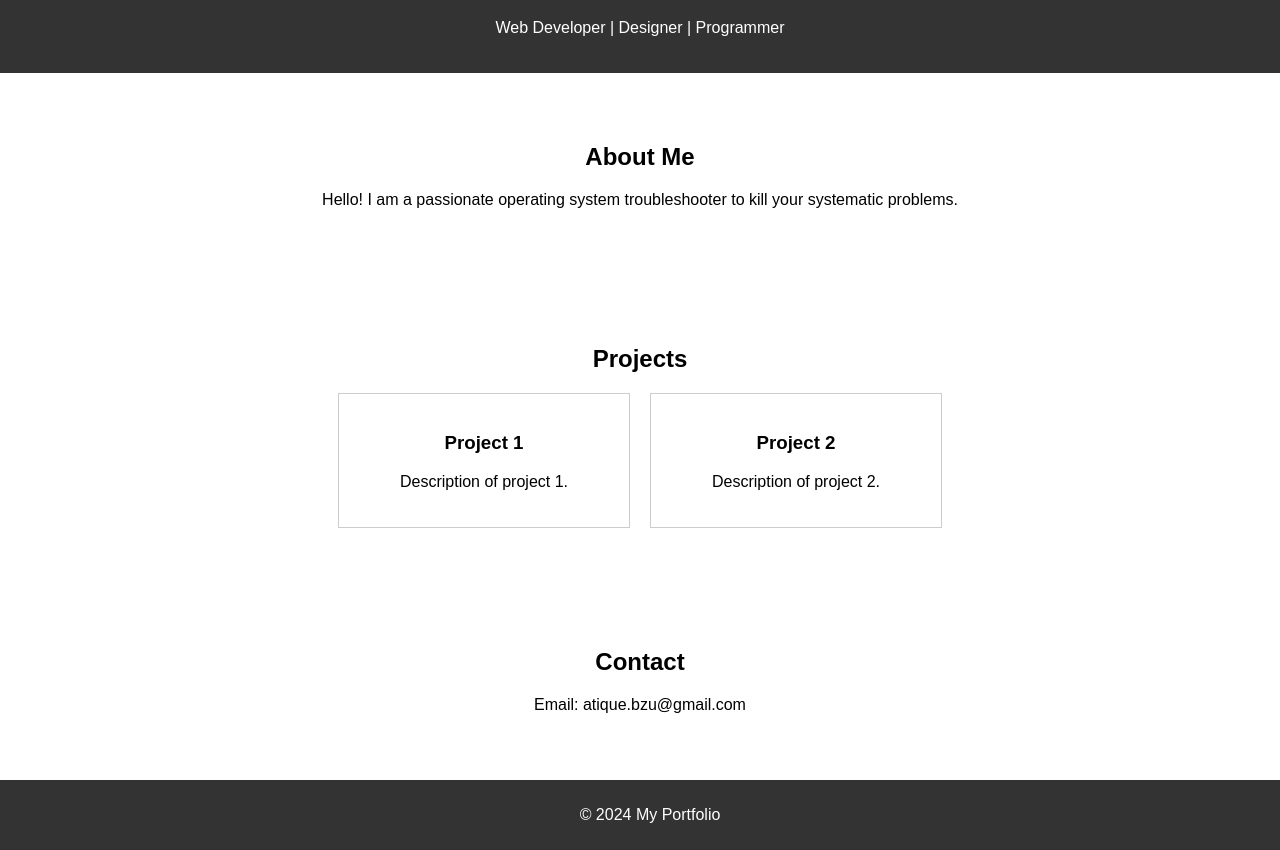
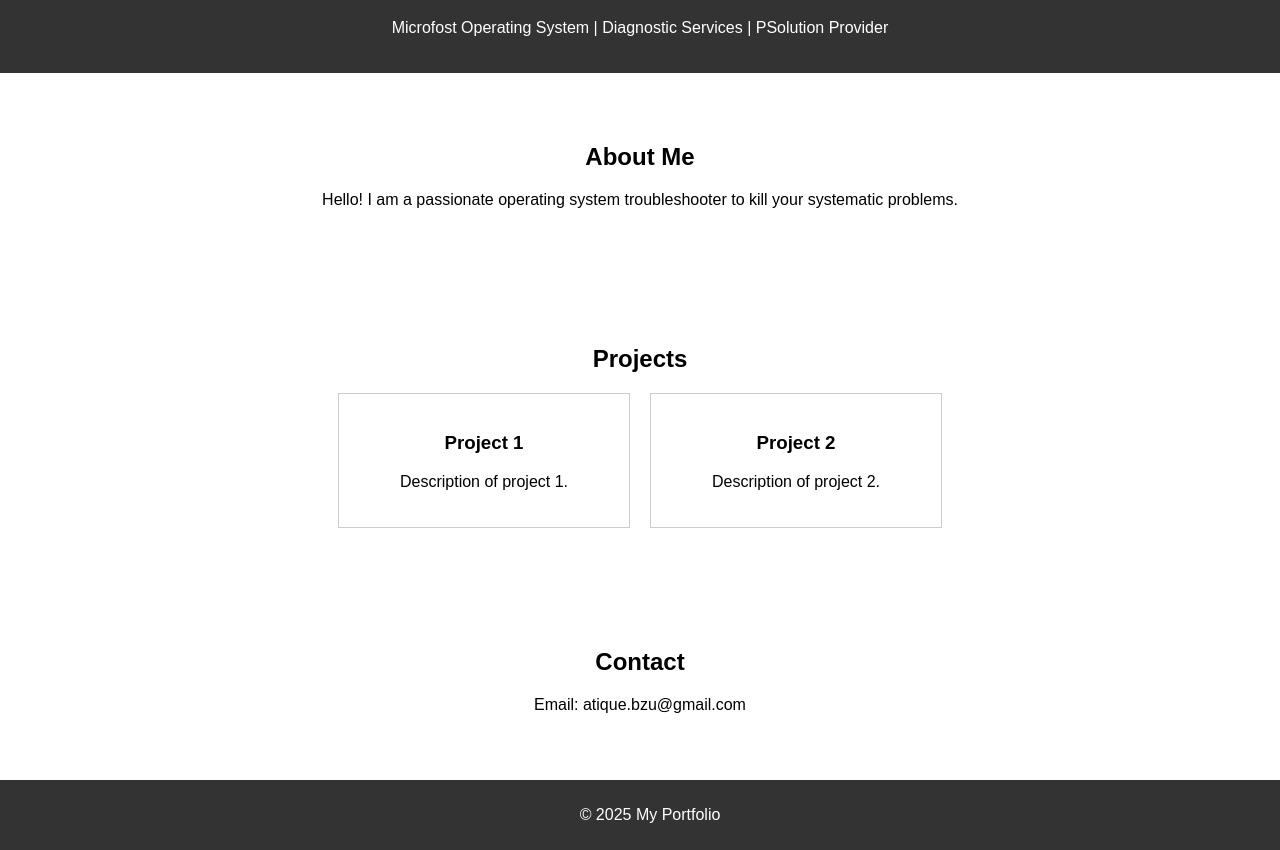
Before and after one commit to muhammadatique/pcmaster, a plain HTML site: page index.html in a window 1280 px wide. Shown: the part 81-931 px from the top of the page. Drawn offline with Linux system fonts and the light colour scheme.

Commit message:
Update index.html

```diff
--- a/index.html
+++ b/index.html
@@ -43,7 +43,7 @@
 <body>
     <header>
         <h1>My Portfolio</h1>
-        <p>Web Developer | Designer | Programmer</p>
+        <p>Microfost Operating System | Diagnostic Services | PSolution Provider</p>
     </header>
 
     <section>
@@ -71,7 +71,7 @@
     </section>
 
     <footer>
-        <p>&copy; 2024 My Portfolio</p>
+        <p>&copy; 2025 My Portfolio</p>
     </footer>
 </body>
 </html>
```
